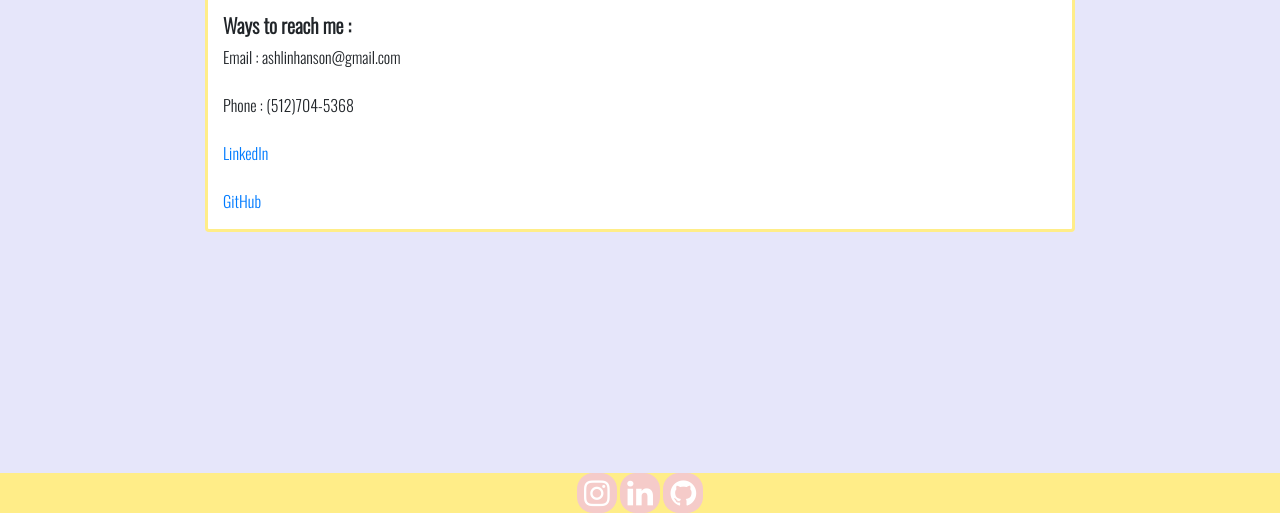
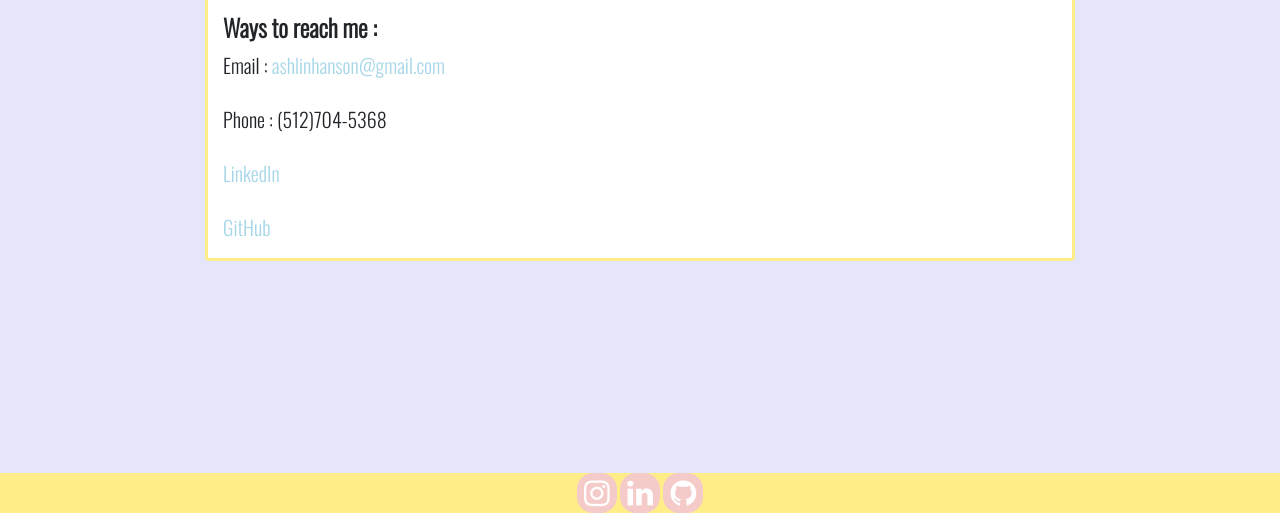
Before and after one commit to ashlinhanson/homework-two, a plain HTML site: page contact.html in a window 1280 px wide. Shown: the part 287-800 px from the top of the page. Drawn offline with nearby package versions, Linux system fonts and the light colour scheme; a web font is replaced by a local one.

Commit message:
added links and styling to list items

```diff
--- a/contact.html
+++ b/contact.html
@@ -59,14 +59,14 @@
                   <p id="contactP">
                     I would love to hear from you!
                     <br><br>
-                    <ul><h5><strong>Ways to reach me :</strong></h5>
-                      <li class="listItems">Email : ashlinhanson@gmail.com</li>
+                    <ul><h4><strong>Ways to reach me :</strong></h4>
+                      <li class="listItems">Email : <a href="mailto:ashlinhanson@gmail.com" class="links">ashlinhanson@gmail.com</a></li>
                       <br>
                       <li class="listItems">Phone : (512)704-5368</li>
                       <br>
-                      <li class="listItems"><a href="https://www.linkedin.com/in/ashlihanson/" target="_blank">LinkedIn</a></li>
+                      <li class="listItems"><a href="https://www.linkedin.com/in/ashlihanson/" class="links" target="_blank">LinkedIn</a></li>
                       <br>
-                      <li class="listItems"><a href="https://github.com/ashlinhanson" target="_blank">GitHub</a></li>
+                      <li class="listItems"><a href="https://github.com/ashlinhanson" class="links" target="_blank">GitHub</a></li>
                     </ul>
                   </p>
                   <!-- saving this code for when I can figure out how to link my email to it -->
--- a/style.css
+++ b/style.css
@@ -128,3 +128,11 @@ h1 {
 #contactP {
     font-size : 20px;
 }
+
+.listItems {
+    font-size : 20px;
+}
+
+.links{
+    color: #a6d6e8
+}
```
